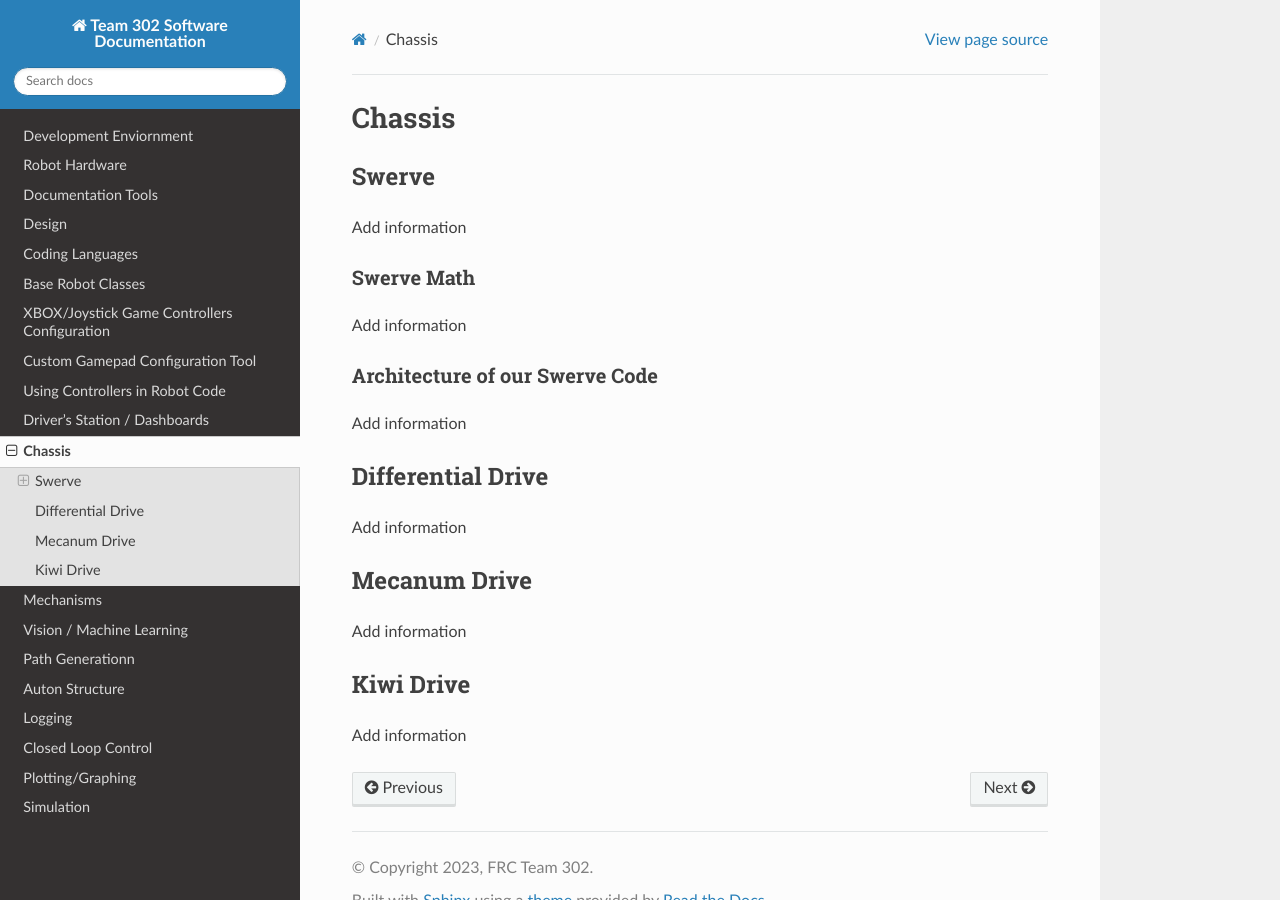
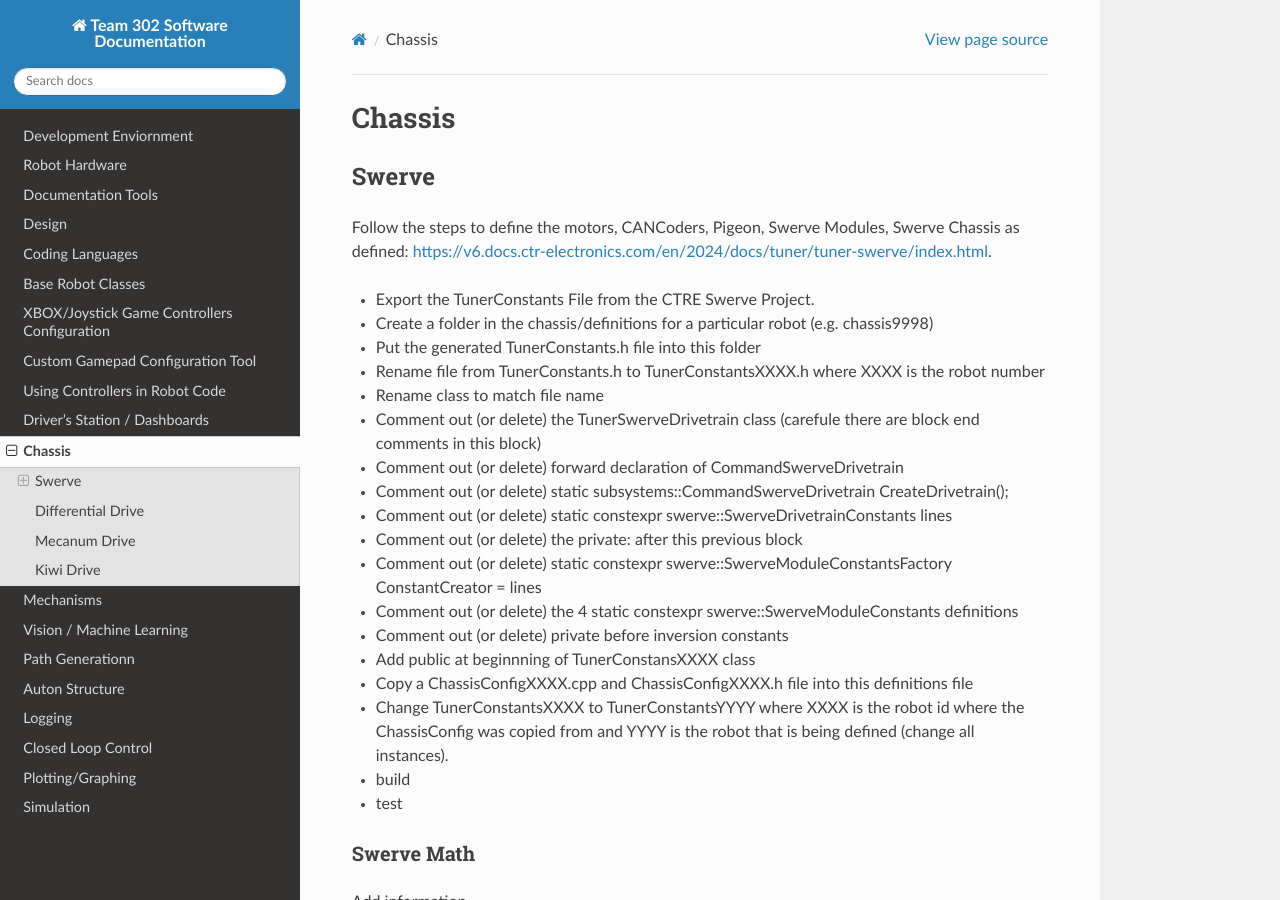
Before and after one commit to Team302/Team302Doco, a Sphinx documentation site: the page built from docs/chassis.rst, in a window 1280 px wide and 900 px high. Built offline with Sphinx 7.4.7 and the Read the Docs theme 3.1.0, drawn with Linux system fonts in a browser that asks for light colours.

Commit message:
Update chassis.rst

```diff
--- a/docs/chassis.rst
+++ b/docs/chassis.rst
@@ -6,8 +6,28 @@ Chassis
 Swerve
 ============
 
-.. todo::
-Add information
+Follow the steps to define the motors, CANCoders, Pigeon, Swerve Modules, Swerve Chassis as defined: https://v6.docs.ctr-electronics.com/en/2024/docs/tuner/tuner-swerve/index.html.
+
+- Export the TunerConstants File from the CTRE Swerve Project.
+- Create a folder in the chassis/definitions for a particular robot (e.g. chassis9998)
+- Put the generated TunerConstants.h  file into this folder
+- Rename file from TunerConstants.h to TunerConstantsXXXX.h where XXXX is the robot number
+- Rename class to match file name
+- Comment out (or delete) the TunerSwerveDrivetrain class (carefule there are block end comments in this block)
+- Comment out (or delete) forward declaration of CommandSwerveDrivetrain
+- Comment out (or delete) static subsystems::CommandSwerveDrivetrain CreateDrivetrain();
+- Comment out (or delete) static constexpr swerve::SwerveDrivetrainConstants lines
+- Comment out (or delete) the private: after this previous block
+- Comment out (or delete) static constexpr swerve::SwerveModuleConstantsFactory ConstantCreator = lines
+- Comment out (or delete) the 4 static constexpr swerve::SwerveModuleConstants definitions
+- Comment out (or delete) private before inversion constants
+- Add public at beginnning of TunerConstansXXXX class
+- Copy a ChassisConfigXXXX.cpp and ChassisConfigXXXX.h file into this definitions file
+- Change TunerConstantsXXXX to TunerConstantsYYYY where XXXX is the robot id where the ChassisConfig was copied from and YYYY is the robot that is being defined (change all instances).
+- build
+- test
+
+
 
 Swerve Math
 ------------
```
